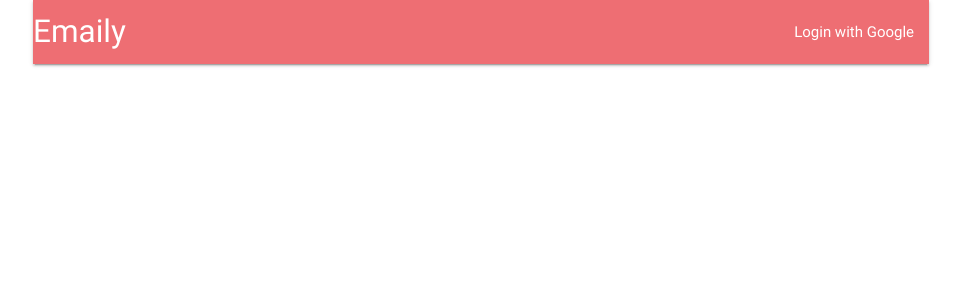
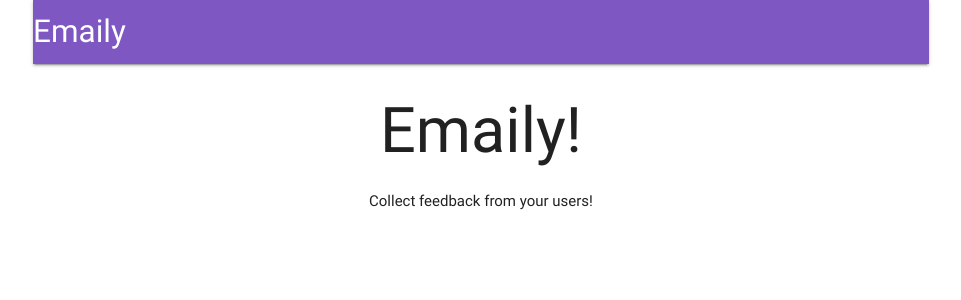
Before and after one commit to camilo17/SurveyEmail, a React (Create React App) app in the folder client/: page / in a window 1280 px wide. Shown: the top 300 px of the page, without its empty margins (159-1120 px from the left). Built offline with nearby package versions, Linux system fonts and the light colour scheme; no server answers.

Commit message:
Fixed some bugs and made some changes to the header component.

```diff
--- a/client/src/actions/index.js
+++ b/client/src/actions/index.js
@@ -1,13 +1,13 @@
 import axios from 'axios';
 import {FETCH_USER} from './types';
 
-const fetchUser = () => {
-    return function(dispatch) {     //Redux Thunk sees that a function is returned and passes the dispatch function to the returned function
-        axios.get('/api/current_user')
-            .then(res => dispatch({
+export const fetchUser = () => {
+    return async(dispatch) => {     //Redux Thunk sees that a function is returned and passes the dispatch function to the returned function
+      const currentUser=  await axios.get('/api/current_user');
+            dispatch({
                 type: FETCH_USER,
-                payload: res
-            }))
+                payload: currentUser.data
+            })
     }
 
 
--- a/client/src/components/App.js
+++ b/client/src/components/App.js
@@ -1,22 +1,36 @@
-import React from 'react';
+import React, {Component} from 'react';
 import { Route, BrowserRouter } from 'react-router-dom';
+import { connect } from 'react-redux';
+import * as actions from '../actions';
 
 import Header from './Header';
+import Landing from './Landing';
 
 
 
-const App = () => {
+class App extends Component {
+    constructor(props){
+        super(props);
+    }
+
+    componentDidMount(){
+        this.props.fetchUser();
+    }
+
+
+    render(){
     return (
         <div className="container">
             <BrowserRouter>
                 <div>
-                    <Route path='/' exact component={Header}/>
+                    <Header/>
+                    <Route  exact path='/'  component={Landing}/>
 
                 </div>
 
             </BrowserRouter>
         </div>
-    )
+    )}
 }
 
-export default App;
+export default connect(null, actions)(App);
--- a/client/src/components/Header.js
+++ b/client/src/components/Header.js
@@ -1,7 +1,20 @@
 import React, {Component} from 'react';
+import {connect} from 'react-redux';
 
 class Header extends Component {
+    renderContent(){
+        switch(this.props.auth){
+            case null:
+                return;
+            case false:
+                return (
+                    <li><a href="/auth/google">Login with Google</a></li>
+                )
 
+            default:
+                return <li><a href="/api/logout">Logout</a></li>
+        }
+    }
 
 
 
@@ -9,10 +22,11 @@ class Header extends Component {
     render(){
         return (
             <nav>
-                <div className="nav-wrapper">
+                <div className="nav-wrapper deep-purple lighten-1">
                     <a className="left brand-logo" href="/">Emaily</a>
                     <ul className="right">
-                        <a href="/auth/google">Login with Google</a>
+                        {this.renderContent()}
+
                     </ul>
                 </div>
             </nav>
@@ -20,4 +34,10 @@ class Header extends Component {
     }
 }
 
-export default Header;
+function mapStateToProps(state){
+    return {
+        auth: state.auth
+    }
+}
+
+export default connect(mapStateToProps)(Header);
--- /dev/null
+++ b/client/src/components/Landing.js
@@ -0,0 +1,14 @@
+import React from 'react';
+
+const Landing = () => {
+    return(
+        <div style={{textAlign: 'center'}}>
+            <h1>
+                Emaily!
+            </h1>
+            Collect feedback from your users!
+        </div>
+    );
+}
+
+export default Landing;
--- a/client/src/reducers/authReducer.js
+++ b/client/src/reducers/authReducer.js
@@ -1,7 +1,13 @@
-export default function authReducer(state = {}, action){
+import {FETCH_USER } from '../actions/types';
+
+
+export default function authReducer(state = null, action){
     switch(action.type) {
+        case FETCH_USER:
+            return action.payload || false;
+
         default:
             return state;
-            break;
+
     }
 }
```
Also changed, not shown: 1 other file (tests, documents, lock files or other folders).
